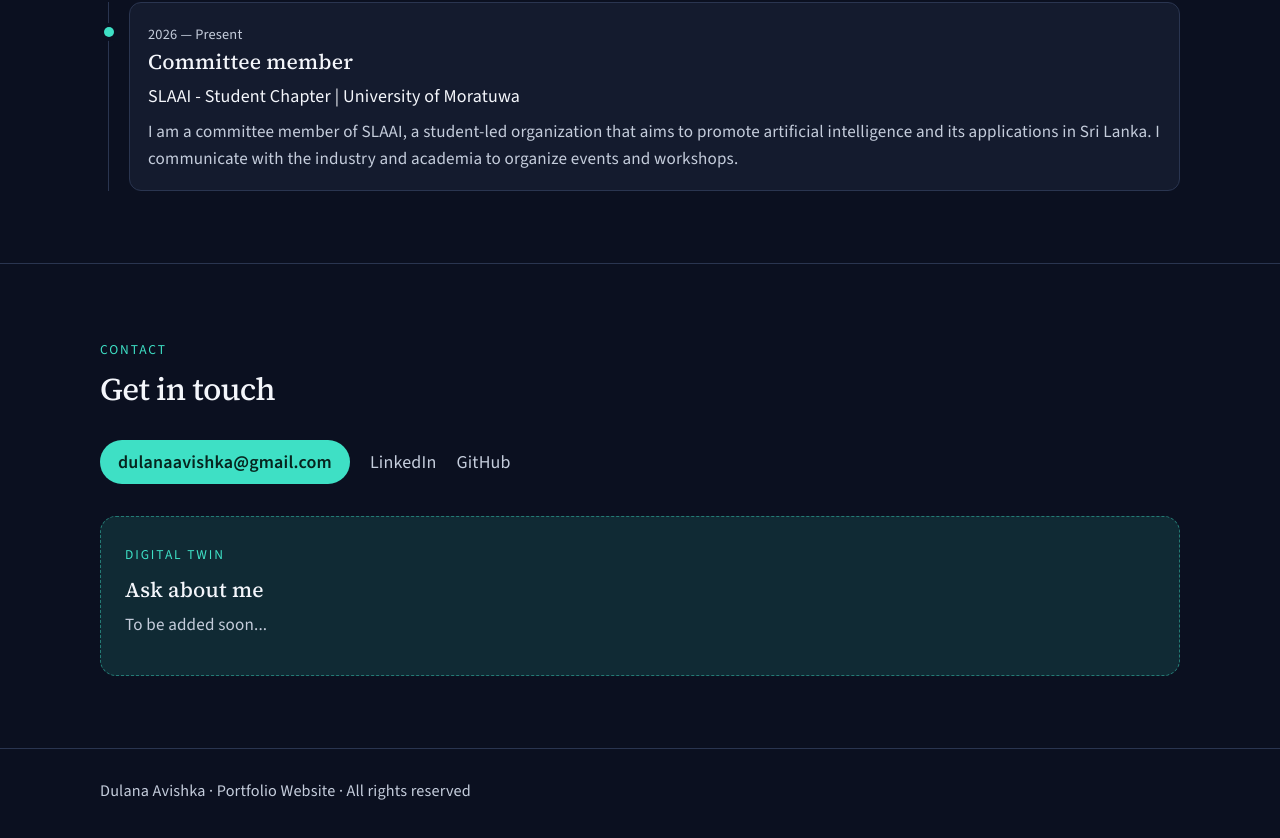
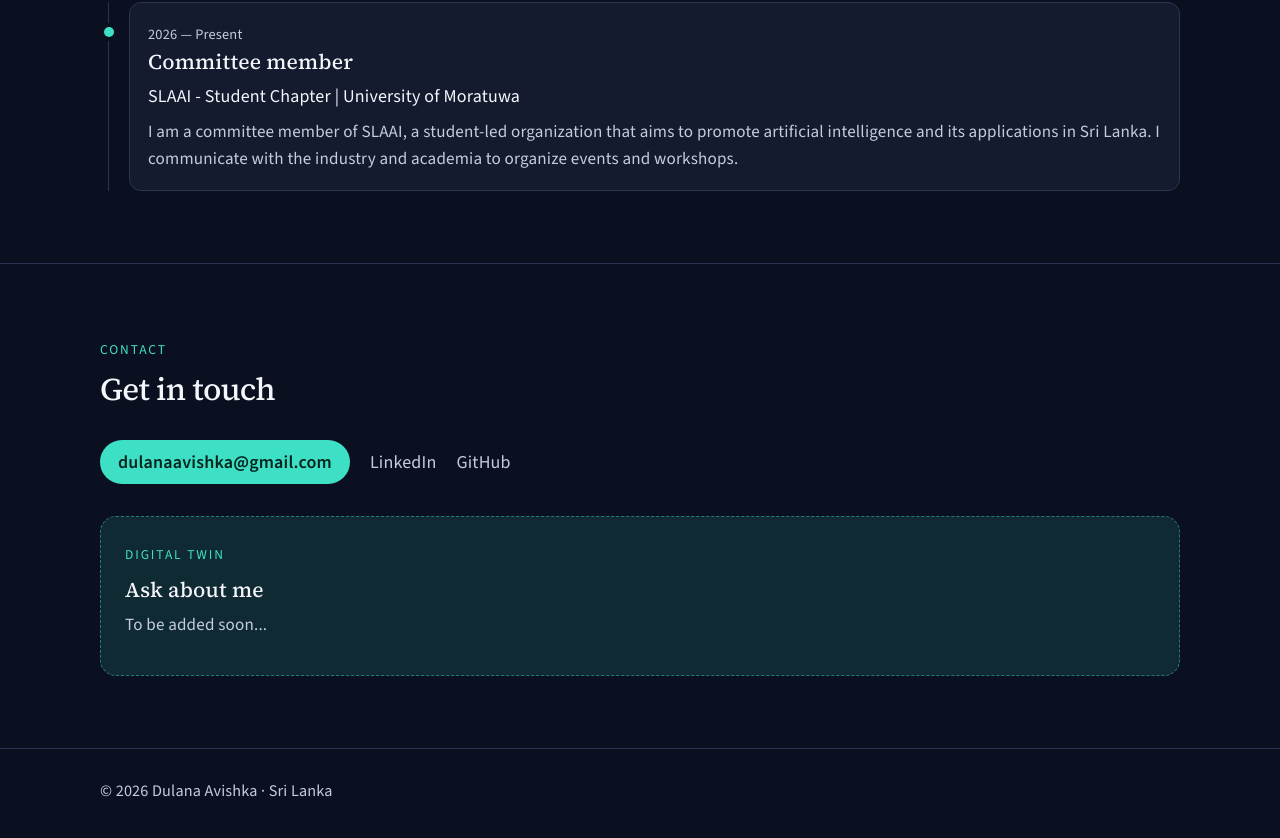
Before and after one commit to Dulanagit/Dulanagit.github.io, a React (Vite) app: page / in a window 1280 px wide. Shown: the part 4164-5002 px from the top of the page. Built offline with nearby package versions, Linux system fonts and the light colour scheme.

Commit message:
edit footer

```diff
--- a/src/components/layout/Footer.jsx
+++ b/src/components/layout/Footer.jsx
@@ -5,7 +5,7 @@ function Footer() {
     <footer className="site-footer">
       <div className="container">
         <p>
-          {site.name} · Portfolio Website · All rights reserved
+        © {new Date().getFullYear()} Dulana Avishka · Sri Lanka
         </p>
       </div>
     </footer>
```
